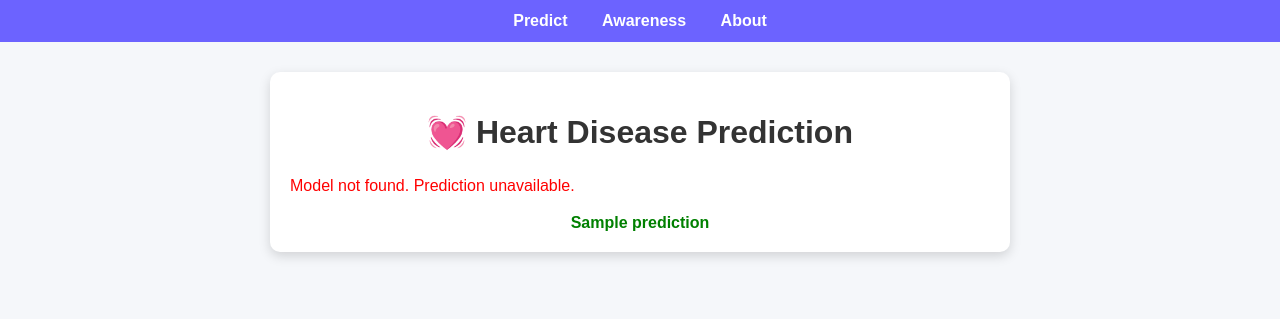
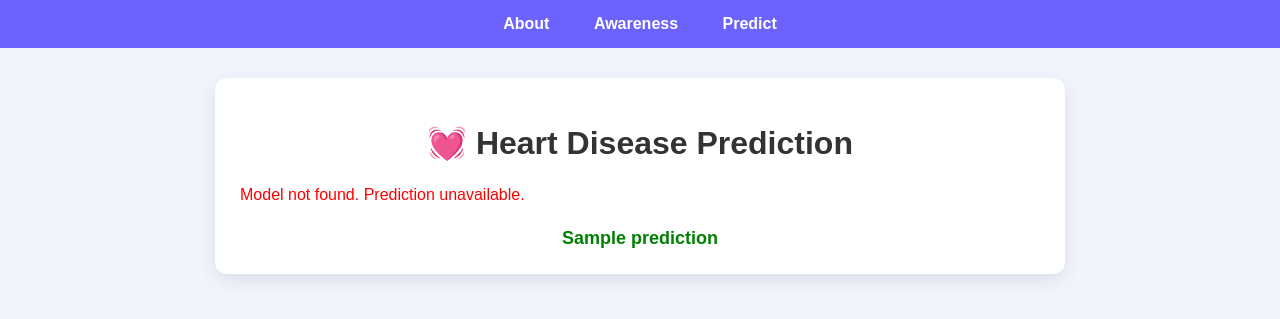
Before and after one commit to vedantbacche-boop/heart-disease-predictor3, a Flask app: template templates/predict.html in a window 1280 px wide. Shown: the top 319 px of the page. Run offline with Flask 3, Linux system fonts and the light colour scheme; the template is opened without the code that fills it: most values are stand-ins (such as "Sample title", 1, 10 or a date in 2020).

Commit message:
Add files via upload

```diff
--- a/templates/base.html
+++ b/templates/base.html
@@ -5,68 +5,83 @@
     <style>
         body {
             font-family: Arial, sans-serif;
-            background-color: #f5f7fa;
+            background-color: #f2f6fc;
             margin: 0;
             padding: 0;
         }
 
         nav {
             background-color: #6c63ff;
-            padding: 12px;
+            padding: 15px;
             text-align: center;
         }
 
         nav a {
             color: white;
             text-decoration: none;
-            margin: 0 15px;
+            margin: 0 20px;
             font-weight: bold;
+            font-size: 16px;
+            transition: 0.3s;
         }
 
         nav a:hover {
             text-decoration: underline;
+            color: #f8f8f8;
         }
 
         .container {
-            max-width: 700px;
+            max-width: 800px;
             margin: 30px auto;
-            padding: 20px;
+            padding: 25px;
             background-color: white;
-            border-radius: 10px;
-            box-shadow: 0 4px 12px rgba(0,0,0,0.15);
+            border-radius: 12px;
+            box-shadow: 0 6px 20px rgba(0,0,0,0.1);
         }
 
         h1 {
             text-align: center;
             color: #333;
+            margin-bottom: 20px;
         }
 
         p {
             line-height: 1.6;
+            color: #555;
+        }
+
+        form {
+            display: grid;
+            grid-template-columns: 1fr 1fr;
+            gap: 15px 20px;
         }
 
         form div {
-            margin-bottom: 10px;
+            display: flex;
+            flex-direction: column;
         }
 
         label {
-            display: block;
-            margin-bottom: 3px;
+            margin-bottom: 5px;
+            font-weight: bold;
+            color: #444;
         }
 
-        input[type="number"], input[type="submit"] {
-            width: 100%;
-            padding: 8px;
+        input[type="number"], select, input[type="submit"] {
+            padding: 8px 10px;
             border-radius: 6px;
             border: 1px solid #ccc;
+            font-size: 14px;
         }
 
         input[type="submit"] {
+            grid-column: span 2;
             background-color: #6c63ff;
             color: white;
-            border: none;
             font-weight: bold;
             cursor: pointer;
+            border: none;
+            margin-top: 10px;
         }
 
         input[type="submit"]:hover {
@@ -74,17 +89,28 @@
         }
 
         .prediction {
-            margin-top: 15px;
+            margin-top: 20px;
+            text-align: center;
             font-weight: bold;
-            text-align: center;
+            font-size: 18px;
+        }
+
+        @media (max-width: 600px) {
+            form {
+                grid-template-columns: 1fr; /* single column on small screens */
+            }
+
+            input[type="submit"] {
+                grid-column: span 1;
+            }
         }
     </style>
 </head>
 <body>
     <nav>
+        <a href="{{ url_for('about') }}">About</a>
+        <a href="{{ url_for('awareness') }}">Awareness</a>
         <a href="{{ url_for('home') }}">Predict</a>
-        <a href="{{ url_for('awareness') }}">Awareness</a>
-        <a href="{{ url_for('about') }}">About</a>
     </nav>
 
     <div class="container">
```
Also changed, not shown: templates/predict.html (+90 -6 lines).
